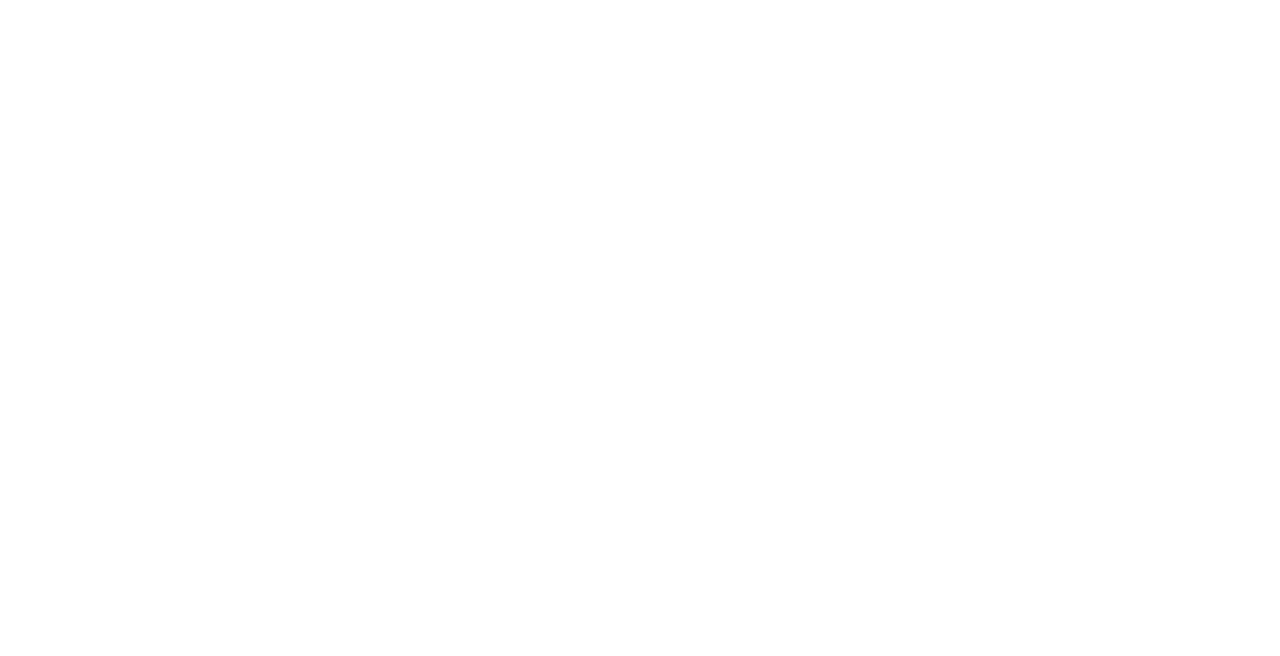
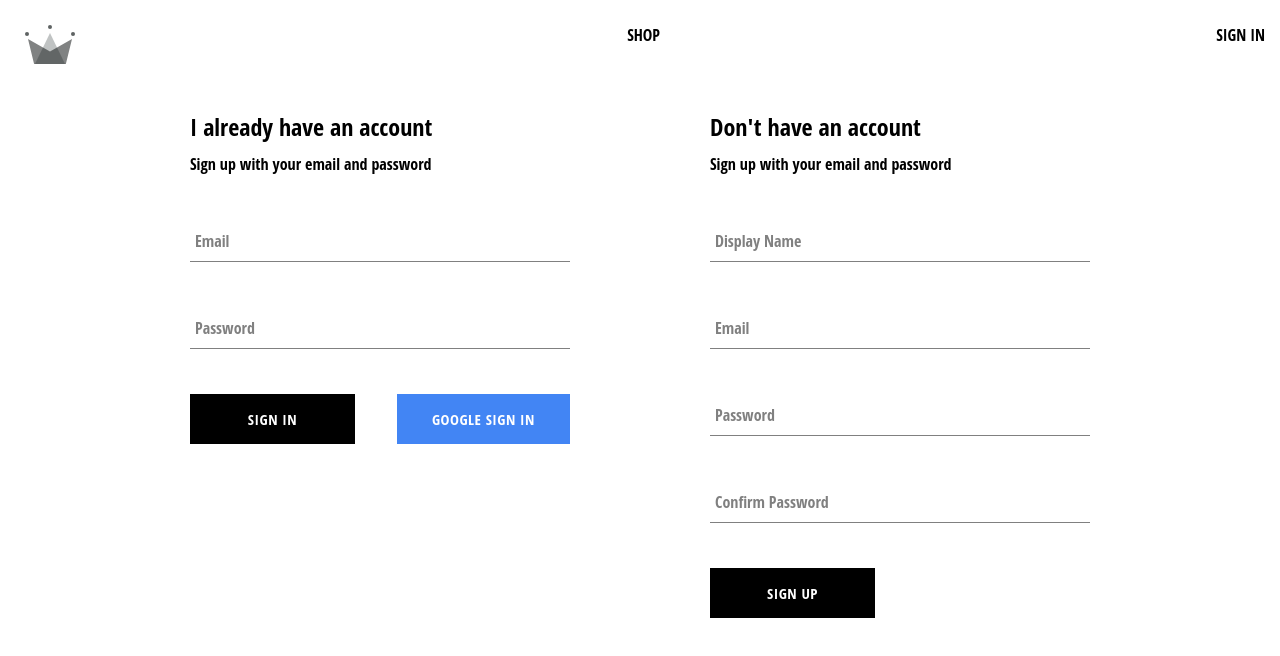
Before and after one commit to tanish99/crwn-clothing, a React (Create React App) app: page /auth in a window 1280 px wide. Before the commit this address had no page. Shown: the top 656 px of the page. Built offline with nearby package versions, Linux system fonts and the light colour scheme; no server answers; a web font is replaced by a local one.

Commit message:
Added onAuthStateChanged from firebase and made more centralised user-component that dosent reload because of hooks such as setCurrentUser

```diff
--- a/src/App.js
+++ b/src/App.js
@@ -14,7 +14,7 @@ const App=()=>{
       <Route path='/' element={<Navigation/>}>
         <Route index='true' element={<Home/>}/>
         <Route path='shop' element={<Shop/>}/>
-        <Route path='sign-in' element={<Authentication/>}/>
+        <Route path='auth' element={<Authentication/>}/>
 
 
       </Route>
--- a/src/components/sign-in-form/sign-in-form.component.jsx
+++ b/src/components/sign-in-form/sign-in-form.component.jsx
@@ -1,14 +1,11 @@
 import { useState } from 'react';
 import {
           signInWithGooglePopup,
-          createUserDocumentFromAuth,
           signInAuthUserWithEmailAndPassword
         } from '../../utils/firebase/firebase.utils';
-import { getRedirectResult } from 'firebase/auth';
 import './sign-in-form.styles.scss';
 import Button from '../button/button.component';
 import FormInput from '../form-input/form-input.component';
-
 
 const defaultFormFields = {
   email:'',
@@ -19,11 +16,11 @@ const SignIn = () => {
 
   const [formFields,setFormFields]=useState(defaultFormFields);
   const {email ,password }=formFields;
+
   const handleSubmit= async (event)=>{
     event.preventDefault();
     try{
-      const response= await signInAuthUserWithEmailAndPassword(email,password);
-      console.log(response);
+      await signInAuthUserWithEmailAndPassword(email,password);
     }
     catch(error){
       switch(error.code){
@@ -33,18 +30,41 @@ const SignIn = () => {
         case "auth/user-not-found":
           alert("no user associated with this email");
           break;
+        case "auth/popup-closed-by-user":
+          alert("sign in pop up closed");
+          break;
+          case "auth/cancelled-popup-request":
+            alert("sign in pop up closed");
+            break;
+          default:
+            alert('unknown error');
+            break;
+
       }}
 
 
   }
-  console.log(formFields);
+  // console.log(formFields);
   const handleChange=(event)=>{
     const {name,value}=event.target;
     setFormFields({...formFields,[name]:value});
   }
   const signInWithGoogle = async () => {
-    const { user } = await signInWithGooglePopup();
-    const userDocRef = await createUserDocumentFromAuth(user);
+    try{
+     await signInWithGooglePopup();
+
+    }catch(error){
+      switch(error.code){
+      case "auth/popup-closed-by-user":
+          alert("sign in pop up closed");
+          break;
+      default:
+            alert('unknown error');
+            break;
+
+      }
+    }
+
   };
 
 
@@ -56,9 +76,9 @@ const SignIn = () => {
       <form onSubmit={handleSubmit}>
       <FormInput label="Email" required type="email" onChange={handleChange} name="email" value={email}/>
       <FormInput label="Password" required type="password" onChange={handleChange} name="password" value={password}/>
-      <div className="buttons-container">
-      <Button type="submit">Sign In</Button>
-      <Button   type='button' buttonType="google" onClick={signInWithGoogle}>Google Sign In</Button>
+      <div className='buttons-container'>
+        <Button type="submit">Sign In</Button>
+        <Button   type='button' buttonType="google" onClick={signInWithGoogle}>Google Sign In</Button>
       </div>
       </form>
 
--- a/src/components/sign-in-form/sign-in-form.styles.scss
+++ b/src/components/sign-in-form/sign-in-form.styles.scss
@@ -1,4 +1,4 @@
-.sign-up-container {
+.sign-in-container {
   display: flex;
   flex-direction: column;
   width: 380px;
--- a/src/components/sign-up-form/sign-up-form.component.jsx
+++ b/src/components/sign-up-form/sign-up-form.component.jsx
@@ -1,8 +1,9 @@
-import {  useState } from "react";
-import { auth, createAuthUserWithEmailAndPassword, createUserDocumentFromAuth } from "../../utils/firebase/firebase.utils";
+import {  useContext, useState } from "react";
+import {  createAuthUserWithEmailAndPassword, createUserDocumentFromAuth } from "../../utils/firebase/firebase.utils";
 import FormInput from '../form-input/form-input.component';
 import './sign-up-form.styles.scss';
 import Button from "../button/button.component";
+import { UserContext } from "../../contexts/user.context";
 const defaultFormFields = {
           displayName : '',
           email: '',
@@ -14,7 +15,7 @@ const SignUpForm = () =>{
           const [formFields, setFormFields]=useState(defaultFormFields);
           const {displayName , email , password , confirmPassword}=formFields;
 
-
+          const {setCurrentUser}=useContext(UserContext);
           const resetFormFields=()=>{
                     setFormFields(defaultFormFields);
           }
@@ -29,6 +30,7 @@ const SignUpForm = () =>{
                     const {user}=  await createAuthUserWithEmailAndPassword(email,password);
                     resetFormFields();
                     console.log(user);
+                    setCurrentUser(user);
                     await createUserDocumentFromAuth(user,{displayName});
           }
                     catch(error){
--- /dev/null
+++ b/src/contexts/user.context.jsx
@@ -0,0 +1,24 @@
+import { createContext, useState,useEffect } from "react";
+import { createUserDocumentFromAuth ,onAuthStateChangedListener} from "../utils/firebase/firebase.utils";
+//as the actual value you want to access
+export const UserContext = createContext({
+       currentUser: null,
+       setCurrentUser:()=>null,
+});
+
+export const UserProvider = ({children})=>{
+          const [currentUser,setCurrentUser] = useState(null);
+          useEffect(() => {
+                    const unsubscribe = onAuthStateChangedListener((user) => {
+                      if (user) {
+                        createUserDocumentFromAuth(user);
+                      }
+                      setCurrentUser(user);
+                    });
+
+                    return unsubscribe;
+                  }, []);
+          const value= {currentUser,setCurrentUser};
+          return <UserContext.Provider value={value}>{children}</UserContext.Provider>
+
+}
--- a/src/index.js
+++ b/src/index.js
@@ -4,12 +4,15 @@ import './index.scss';
 import App from './App';
 import reportWebVitals from './reportWebVitals';
 import {BrowserRouter} from 'react-router-dom';
+import { UserProvider } from './contexts/user.context';
 const root = ReactDOM.createRoot(document.getElementById('root'));
 root.render(
   <React.StrictMode>
-  <BrowserRouter>
-    <App />
-  </BrowserRouter>
+    <BrowserRouter>
+      <UserProvider>
+        <App />
+      </UserProvider>
+    </BrowserRouter>
   </React.StrictMode>
 );
 
--- a/src/routes/navigation/navigation.component.jsx
+++ b/src/routes/navigation/navigation.component.jsx
@@ -1,8 +1,18 @@
 import {Outlet,Link} from 'react-router-dom';
-import { Fragment } from 'react';
+import { Fragment, useContext } from 'react';
 import { ReactComponent as CrwnLogo } from '../../assets/crown.svg';
+import {UserContext} from '../../contexts/user.context'
+import { signOutUser } from '../../utils/firebase/firebase.utils';
 import './navigation.styles.scss';
+
 const Navigation =()=>{
+  const {currentUser,setCurrentUser} = useContext(UserContext);
+
+  const SignOutHandler = async ()=>{
+    await signOutUser();
+    setCurrentUser(null);
+  }
+  console.log("navigation",currentUser);
           return (
             <Fragment>
               <div className='navigation'>
@@ -15,9 +25,14 @@ const Navigation =()=>{
                               </Link>
                     </div>
                     <div className='nav-links-container'>
-                              <Link className='nav-link' to='/sign-in'>
+                    {
+                             currentUser?( <Link className='nav-link' onClick={SignOutHandler}>
+                              SIGN OUT
+                              </Link> ):(
+                              <Link className='nav-link' to='/auth'>
                               SIGN IN
-                              </Link>
+                              </Link> )
+                    }
                     </div>
               </div>
               <Outlet/>
--- a/src/utils/firebase/firebase.utils.js
+++ b/src/utils/firebase/firebase.utils.js
@@ -6,6 +6,8 @@ import {
   GoogleAuthProvider,
   createUserWithEmailAndPassword,
   signInWithEmailAndPassword,
+  signOut,
+  onAuthStateChanged,
 } from 'firebase/auth';
 import { getFirestore, doc, getDoc, setDoc } from 'firebase/firestore';
 
@@ -18,7 +20,7 @@ const firebaseConfig = {
           appId: "1:382795466223:web:7dfb17259ec59cd19ea21a"
         };
 
-const firebaseApp = initializeApp(firebaseConfig);
+initializeApp(firebaseConfig);
 
 const googleProvider = new GoogleAuthProvider();
 
@@ -60,29 +62,6 @@ export const createUserDocumentFromAuth = async (
   return userDocRef;
 };
 
-// export const createUserDocumentFromAuth = async (userAuth,additionalInformation={}) => {
-//   const userDocRef = doc(db, 'users', userAuth.uid);
-
-//   const userSnapshot = await getDoc(userDocRef);
-
-//   if (!userSnapshot.exists()) {
-//     const { displayName, email } = userAuth;
-//     const createdAt = new Date();
-
-//     try {
-//       await setDoc(userDocRef, {
-//         displayName,
-//         email,
-//         createdAt,
-//         ...additionalInformation,
-//       });
-//     } catch (error) {
-//       console.log('error creating the user', error.message);
-//     }
-//   }
-
-//   return userDocRef;
-// };
 export const createAuthUserWithEmailAndPassword=async (email,password)=>{
   if(!email || !password) return;
   return await createUserWithEmailAndPassword(auth,email,password);
@@ -92,3 +71,6 @@ export const signInAuthUserWithEmailAndPassword  = async(email,password)=>{
 
   return await signInWithEmailAndPassword(auth,email,password);
 }
+export const signOutUser=async ()=>signOut(auth);
+
+export const onAuthStateChangedListener =(callback)=> onAuthStateChanged(auth,callback);
```
